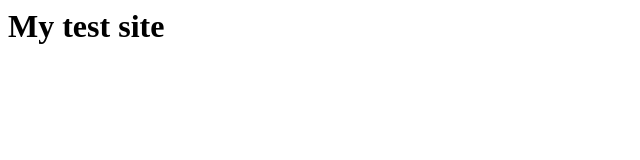
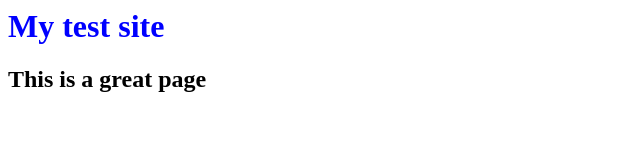
Before and after one commit to Naledi-Holly/git_practice, a plain HTML site: page index.html in a window 1280 px wide. Shown: the whole page, without its empty margins (0-640 px from the left). Drawn offline with Linux system fonts and the light colour scheme.

Commit message:
Add stylesheet and update index.html

```diff
--- a/index.html
+++ b/index.html
@@ -1 +1,5 @@
+<head>
+    <link rel="stylesheet" href="stylesheet.css">
+</head>
 <h1>My test site</h1>
+<h2>This is a great page</h2>
--- /dev/null
+++ b/stylesheet.css
@@ -0,0 +1,3 @@
+h1 {
+    color: blue;
+}
```
